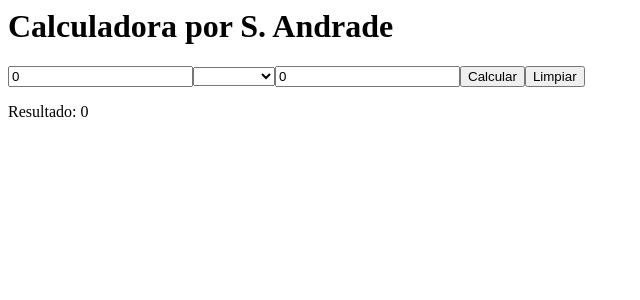
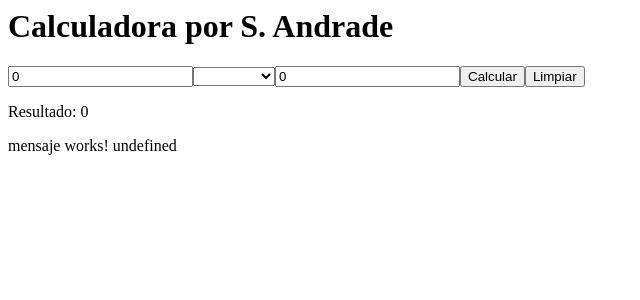
Before and after one commit to SAndrade22/Calculadora-Angular, an Angular app: page / in a window 1280 px wide. Shown: the top 300 px of the page, without its empty margins (0-640 px from the left). Built offline with nearby package versions, Linux system fonts and the light colour scheme.

Commit message:
3 files modified

```diff
--- a/src/main.html
+++ b/src/main.html
@@ -13,3 +13,4 @@
 <button (click)="clear()">Limpiar</button>
 
 <p>Resultado: {{c}}</p>
+<app-mensaje [name]="''+C"></app-mensaje>
--- a/src/main.ts
+++ b/src/main.ts
@@ -3,11 +3,12 @@ import { Component } from '@angular/core';
 import { CommonModule } from '@angular/common';
 import { bootstrapApplication } from '@angular/platform-browser';
 import { FormsModule } from '@angular/forms';
+import { MensajeComponent } from './mensaje/mensaje.component';
 
 @Component({
   selector: 'my-app',
   standalone: true,
-  imports: [CommonModule, FormsModule],
+  imports: [CommonModule, FormsModule, MensajeComponent],
   templateUrl: './main.html',
   styleUrls: ['./main.css'],
 })
--- a/src/mensaje/mensaje.component.ts
+++ b/src/mensaje/mensaje.component.ts
@@ -1,4 +1,4 @@
-import { Component, OnInit } from '@angular/core';
+import { Component, Input, OnInit } from '@angular/core';
 
 @Component({
   selector: 'app-mensaje',
@@ -8,6 +8,7 @@ import { Component, OnInit } from '@angular/core';
 })
 export class MensajeComponent implements OnInit {
 
+  @Input() name="Sebastian"
   constructor() { }
 
   ngOnInit() {
```
